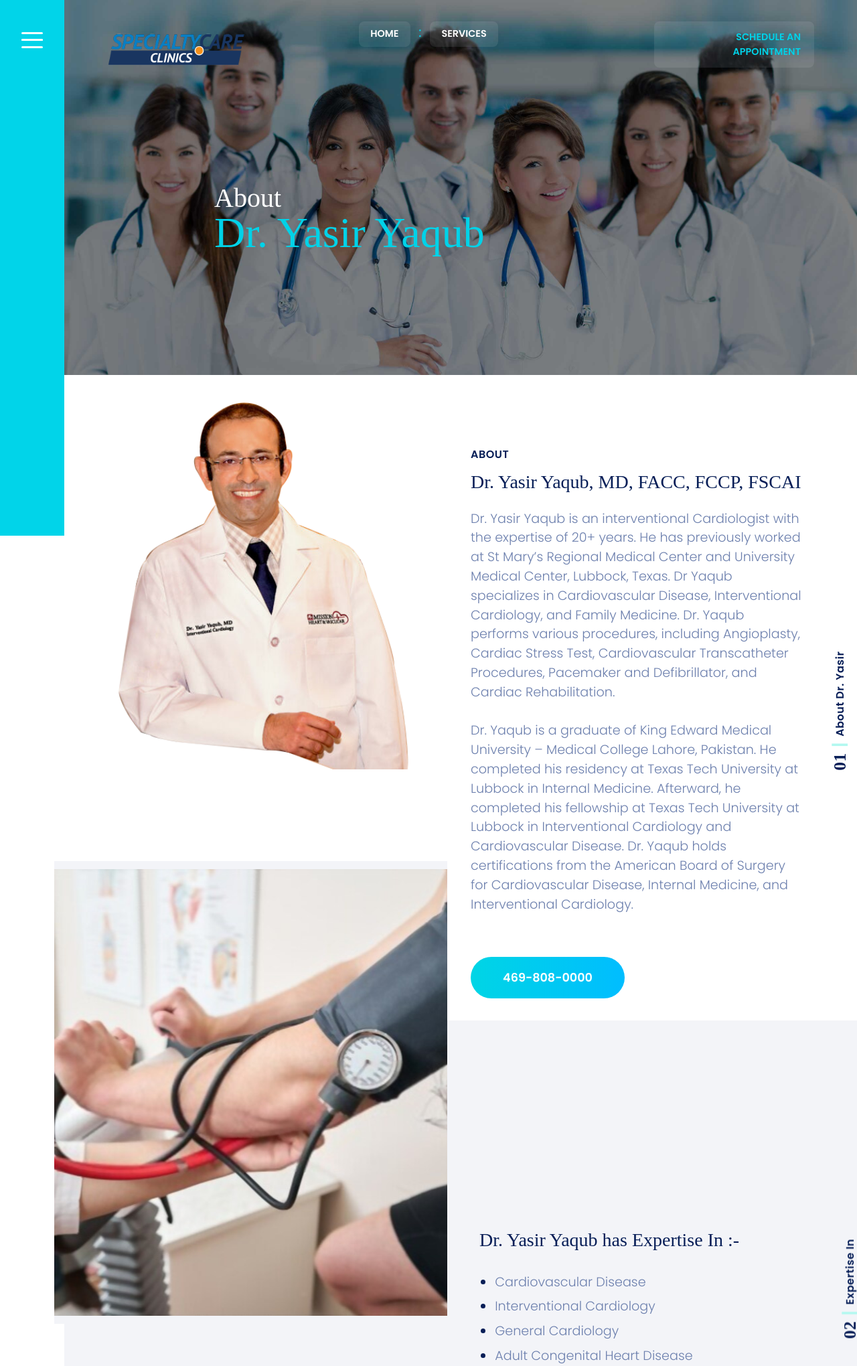
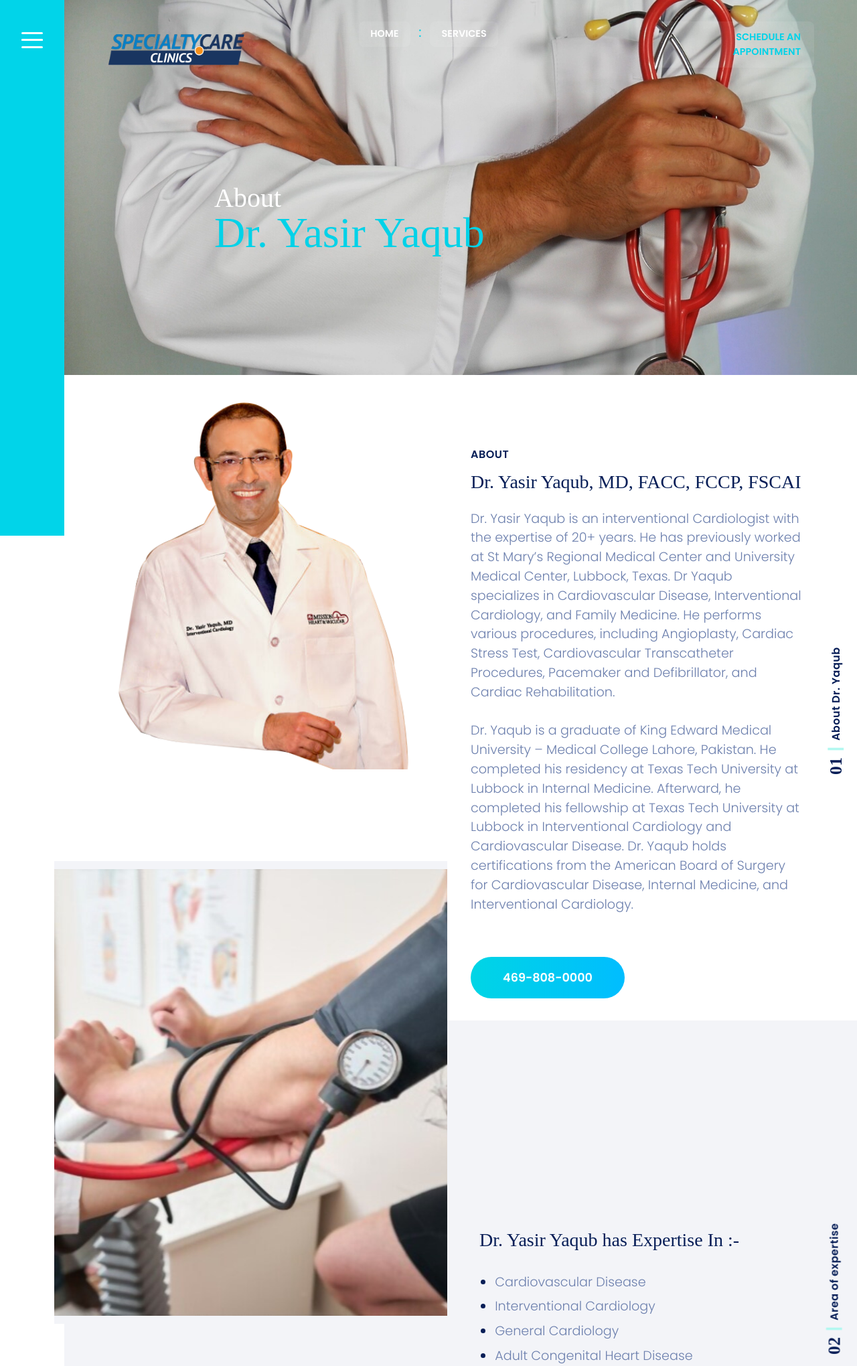
Before and after one commit to gayatrimicro/scc-yasir, a PHP site: page / in a window 1280 px wide. Shown: the top 2040 px of the page at 67% size. Run offline with PHP 8.4, Linux system fonts and the light colour scheme; some libraries are stand-ins or nearby versions; some web fonts are replaced.

Commit message:
pull changes

```diff
--- a/index.php
+++ b/index.php
@@ -93,7 +93,7 @@ img.emoji {
 </section>
   <section id="a_propos-solution" class="subpage_presentation">
     <div class="title-section d-none d-lg-flex justify-content-center align-items-center">
-      <span>01</span> About Dr. Yasir</div>
+      <span>01</span> About Dr. Yaqub</div>
     <div class="row">
       <div class="col-12 col-lg-6 text-center" data-rellax-speed="-3" data-rellax-percentage="0.2">
         <img src="assets/img/yasir-small.png" class="wimg" alt="doctr">
@@ -102,7 +102,7 @@ img.emoji {
         <p class="title-small">About</p>
         <p class="desc-big martXs">Dr. Yasir Yaqub, MD, FACC, FCCP, FSCAI</p>
         <p class="desc-normal">
-          Dr. Yasir Yaqub is an interventional Cardiologist with the expertise of 20+ years. He has previously worked at St Mary’s Regional Medical Center and University Medical Center, Lubbock, Texas. Dr Yaqub specializes in Cardiovascular Disease, Interventional Cardiology, and Family Medicine. Dr. Yaqub performs various procedures, including Angioplasty,  Cardiac Stress Test, Cardiovascular Transcatheter Procedures, Pacemaker and Defibrillator, and Cardiac Rehabilitation.
+          Dr. Yasir Yaqub is an interventional Cardiologist with the expertise of 20+ years. He has previously worked at St Mary’s Regional Medical Center and University Medical Center, Lubbock, Texas. Dr Yaqub specializes in Cardiovascular Disease, Interventional Cardiology, and Family Medicine. He performs various procedures, including Angioplasty,  Cardiac Stress Test, Cardiovascular Transcatheter Procedures, Pacemaker and Defibrillator, and Cardiac Rehabilitation.
           <br><br>Dr. Yaqub is a graduate of King Edward Medical University – Medical College Lahore, Pakistan. He completed his residency at Texas Tech University at Lubbock in Internal Medicine. Afterward, he completed his fellowship at Texas Tech University at Lubbock in Interventional Cardiology and Cardiovascular Disease. Dr. Yaqub holds certifications from the American Board of Surgery for Cardiovascular Disease, Internal Medicine, and Interventional Cardiology.
 </p>
                 <a class="btn-linear_gradient_blue" href="tel:+1469-808-0000">469-808-0000</a>
@@ -144,7 +144,7 @@ img.emoji {
       </div>
     </div>
     <div class="title-section d-none d-lg-flex justify-content-center align-items-center">
-      <span>02</span> Expertise In</div>
+      <span>02</span> Area of expertise</div>
   </section>
 
 </main>
--- a/services/index.php
+++ b/services/index.php
@@ -228,7 +228,7 @@ img.emoji {
       <div class="col-12 col-lg-6 d-flex flex-column justify-content-center align-items-start">
         <div class="wow fadeInRight" data-wow-duration="1s" data-wow-offset="100">
           <p class="desc-normal blue_check">
-            <b>Coronary angioplasty, </b>, also known as percutaneous coronary intervention, is a technique used to open blocked heart arteries. Angioplasty uses a tiny balloon catheter which is inserted in a blocked blood vessel to help widen it and improve the blood flow to your heart. <br><br>
+            <b>Coronary angioplasty, </b> also known as percutaneous coronary intervention, is a technique used to open blocked heart arteries. Angioplasty uses a tiny balloon catheter which is inserted in a blocked blood vessel to help widen it and improve the blood flow to your heart. <br><br>
           Angioplasty is not for everyone. Depending upon the extent of your heart disease and your overall health, your primary care physician might determine that coronary artery bypass surgery is a better alternative than angioplasty for you.</p>
         </div>
       </div>
@@ -248,7 +248,7 @@ img.emoji {
     <div class="row">
       <div class="col-12 col-lg-12 d-flex flex-column justify-content-center align-items-start ulbul haut"  style="background-color: #fff;">
         <div class="wow fadeInRight" data-wow-duration="1s" data-wow-offset="100">
-            <p class="desc-normal">You are a candidate for an implantable cardioverter-defibrillator (ICD) if you have had sustained ventricular tachycardia, survived a cardiac arrest or fainted from a ventricular arrhythmia. You might also benefit from an implantable cardioverter-defibrillator (ICD) if you have these medical conditions but are not limited too.:</p><br>
+            <p class="desc-normal">You are a candidate for an implantable cardioverter-defibrillator (ICD) if you have had sustained ventricular tachycardia, survived a cardiac arrest or fainted from a ventricular arrhythmia. You might also benefit from an implantable cardioverter-defibrillator (ICD) if you have these medical conditions but are not limited too :</p><br>
             <p class="desc-normal blue_check">
             <span>A history of coronary artery disease and heart attack which has weakened your heart.</span><br />
             <br />
```
Also changed, not shown: contact/index.php (+2 -2 lines), assets/img/._non-ban-img3.jpg, assets/img/non-ban-img3.jpg.
